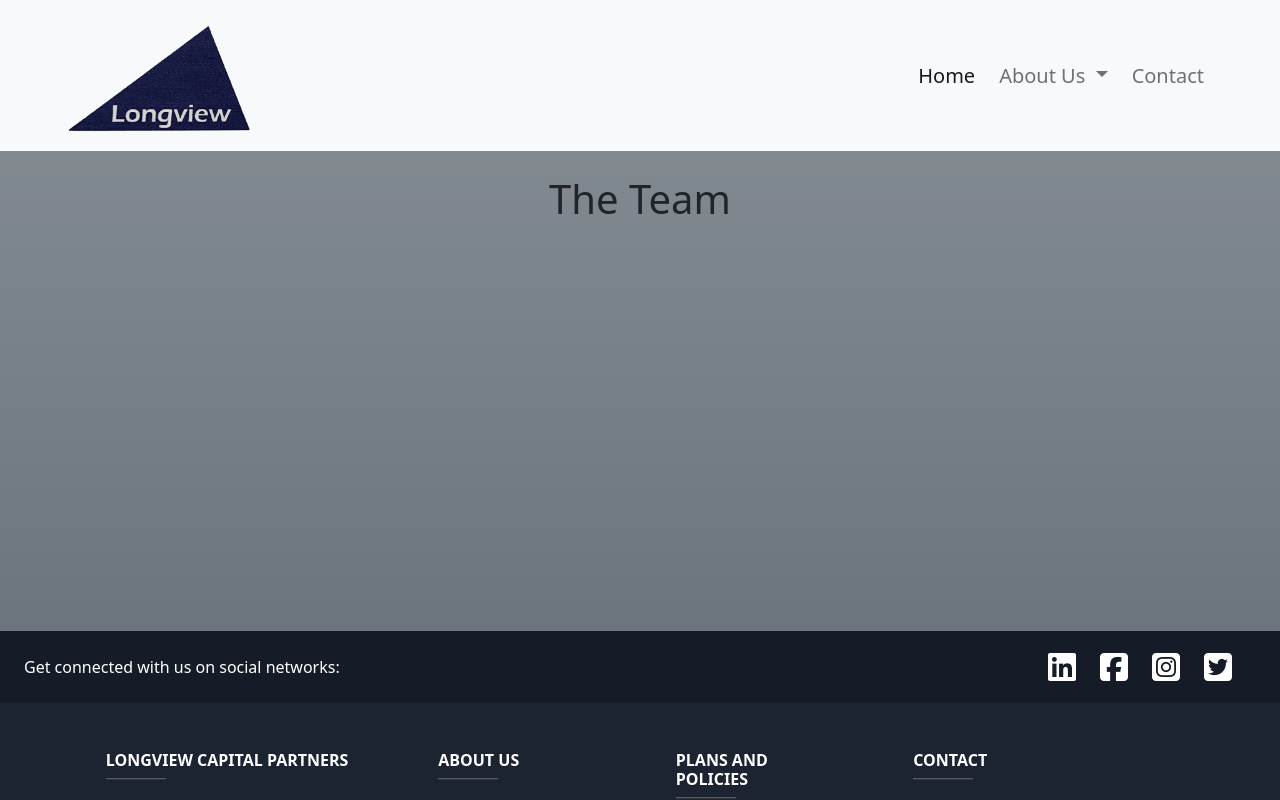
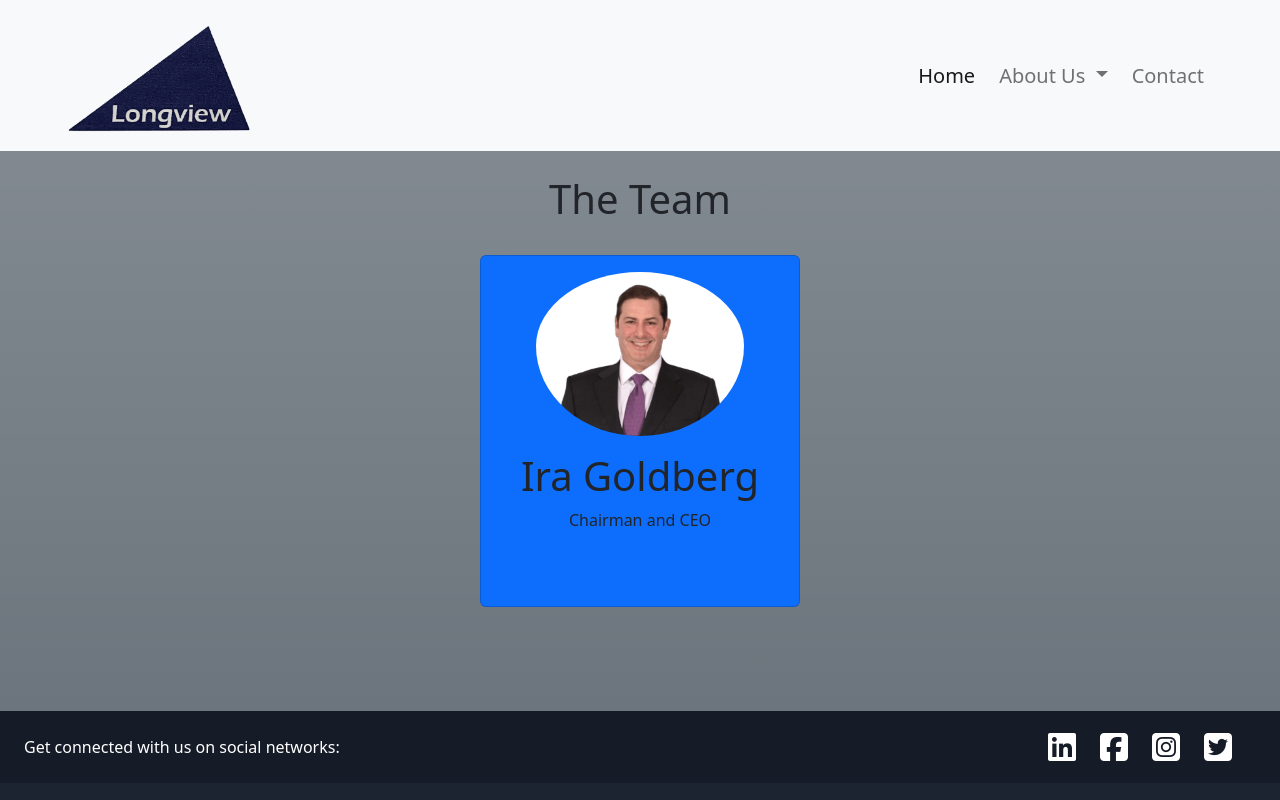
Before and after one commit to Fiscal2/longview-cap-partners, an Angular app: page /ourteam in a window 1280 px wide. Shown: the top 800 px of the page. Built offline with nearby package versions, Linux system fonts and the light colour scheme.

Commit message:
team card?

```diff
--- a/src/app/our-team/our-team.component.html
+++ b/src/app/our-team/our-team.component.html
@@ -1,3 +1,10 @@
-<div class="container-fluid bg-secondary bg-gradient" style="height: 30rem;">
+<div class="container-fluid bg-secondary bg-gradient" style="height: 35rem;">
     <h1 class="p-4 text-center">The Team</h1>
+    <div class="card mx-auto bg-primary" style="width: 20rem; height: 22rem;">
+        <img src="../../assets/iraProfile.jpg" style="width:15rem;" class="mx-auto p-3 pb-0 rounded-circle" alt="...">
+        <div class="card-body">
+          <h1 class="card-text text-center">Ira Goldberg</h1>
+          <p  class="card-text text-center">Chairman and CEO</p>
+        </div>
+      </div>
 </div>
```
Also changed, not shown: src/assets/iraProfile.jpg (added).
